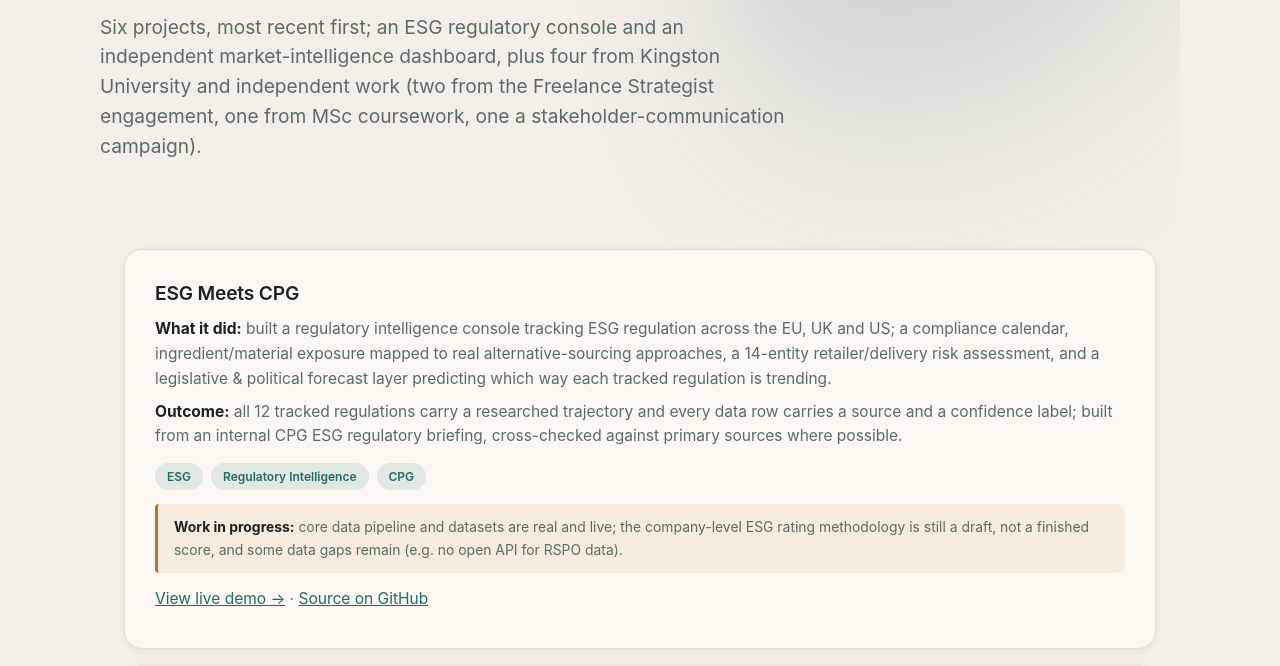
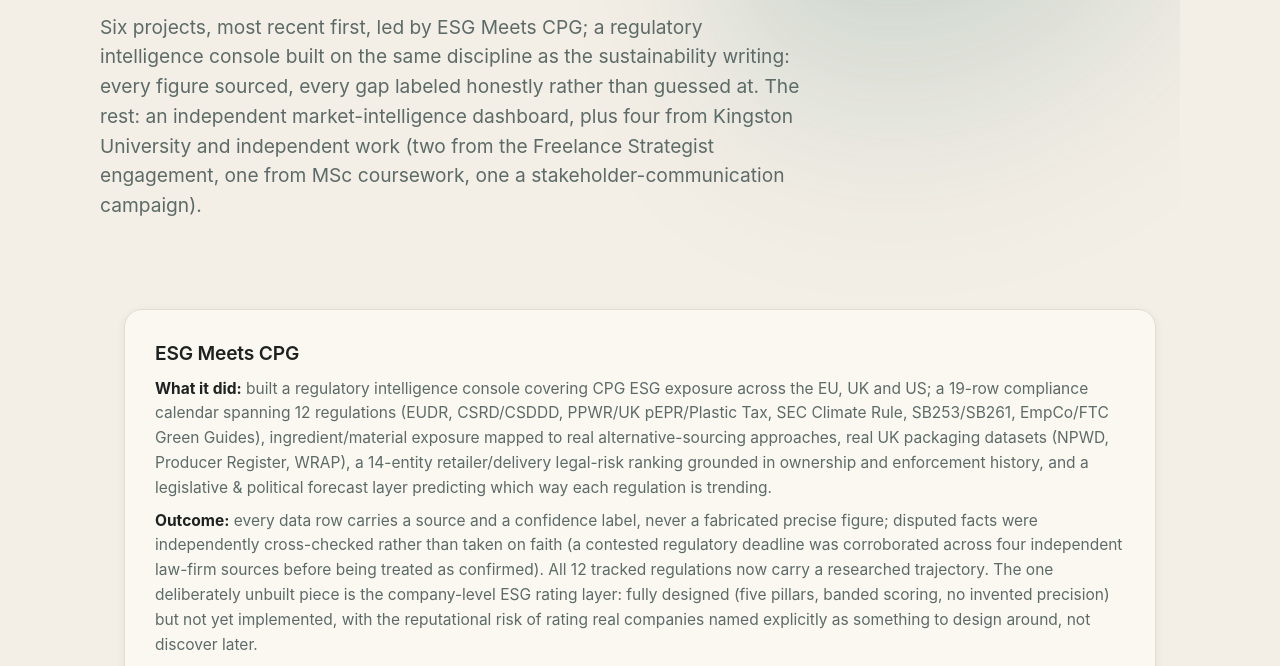
Before and after one commit to sheersh-star/Sheersh-s-Summary, a plain HTML site: page projects.html in a window 1280 px wide. Shown: the part 286-952 px from the top of the page. Drawn offline with Linux system fonts and the light colour scheme.

Commit message:
Refine ESG Meets CPG as the flagship project
Rewrote its Projects-page description to show the actual depth
already there: 19-row compliance calendar across 12 regulations,
real UK packaging datasets, a 14-entity legal-risk ranking, and a
hand-researched legislative/political forecast layer, with disputed
facts (e.g. the SB253 deadline shift) independently cross-checked
across 4 law-firm sources rather than taken on faith. Reframed the
honesty marker: instead of a blanket 'work in progress,' it now names
the one deliberately unbuilt piece (the company-rating layer, fully
designed but not yet implemented) and states plainly that everything
else is real, live, and sourced.

Propagated the same framing to Home's featured-project blurb, the
Projects-page intro (now leads with ESG Meets CPG by name), the
About page's belief list (cited as the concrete, built example of
'Receipts beat reports'), and the chat widget.

Co-Authored-By: Claude Sonnet 5 <noreply@anthropic.com>

```diff
--- a/chat-widget.js
+++ b/chat-widget.js
@@ -26,7 +26,7 @@
     },
     {
       keywords: ["project", "projects", "portfolio", "work sample", "case study"],
-      answer: "Six independent projects so far, most recent first: ESG Meets CPG (an ESG regulatory intelligence console, still a work in progress), the Frozen Dessert Market Console, a procurement & materials cost analysis that recommended carbon steel over tool steel, an investment case comparing renewable vs. conventional energy systems, The Fair Energy Project (a wind farm proposal for Mablethorpe, Lincolnshire), and a stakeholder communication & perception change campaign on pollution hazards. See the Projects page for the full write-ups."
+      answer: "Six independent projects so far, led by ESG Meets CPG (a regulatory intelligence console covering 12 CPG ESG regulations, every row sourced and confidence-labeled; the deliberately unbuilt piece is the company-rating layer, fully designed but not yet implemented). Also: the Frozen Dessert Market Console, a procurement & materials cost analysis that recommended carbon steel over tool steel, an investment case comparing renewable vs. conventional energy systems, The Fair Energy Project (a wind farm proposal for Mablethorpe, Lincolnshire), and a stakeholder communication & perception change campaign on pollution hazards. See the Projects page for the full write-ups."
     },
     {
       keywords: ["skill", "skills", "tool", "tools", "python", "sql", "excel", "software", "language", "languages"],
--- a/projects.html
+++ b/projects.html
@@ -28,7 +28,7 @@
   <div class="wrap hero">
     <p class="eyebrow">Projects</p>
     <h1 style="max-width:none;">Independent analysis</h1>
-    <p class="tagline">Six projects, most recent first; an ESG regulatory console and an independent market-intelligence dashboard, plus four from Kingston University and independent work (two from the Freelance Strategist engagement, one from MSc coursework, one a stakeholder-communication campaign).</p>
+    <p class="tagline">Six projects, most recent first, led by ESG Meets CPG; a regulatory intelligence console built on the same discipline as the sustainability writing: every figure sourced, every gap labeled honestly rather than guessed at. The rest: an independent market-intelligence dashboard, plus four from Kingston University and independent work (two from the Freelance Strategist engagement, one from MSc coursework, one a stakeholder-communication campaign).</p>
   </div>
 
   <section style="padding-top:0;">
@@ -38,10 +38,10 @@
         <div class="card-head">
           <h3 class="card-title">ESG Meets CPG</h3>
         </div>
-        <p><strong style="color:var(--ink);">What it did:</strong> built a regulatory intelligence console tracking ESG regulation across the EU, UK and US; a compliance calendar, ingredient/material exposure mapped to real alternative-sourcing approaches, a 14-entity retailer/delivery risk assessment, and a legislative &amp; political forecast layer predicting which way each tracked regulation is trending.</p>
-        <p><strong style="color:var(--ink);">Outcome:</strong> all 12 tracked regulations carry a researched trajectory and every data row carries a source and a confidence label; built from an internal CPG ESG regulatory briefing, cross-checked against primary sources where possible.</p>
-        <div class="tag-row"><span class="tag">ESG</span><span class="tag">Regulatory Intelligence</span><span class="tag">CPG</span></div>
-        <div class="pending"><strong>Work in progress:</strong> core data pipeline and datasets are real and live; the company-level ESG rating methodology is still a draft, not a finished score, and some data gaps remain (e.g. no open API for RSPO data).</div>
+        <p><strong style="color:var(--ink);">What it did:</strong> built a regulatory intelligence console covering CPG ESG exposure across the EU, UK and US; a 19-row compliance calendar spanning 12 regulations (EUDR, CSRD/CSDDD, PPWR/UK pEPR/Plastic Tax, SEC Climate Rule, SB253/SB261, EmpCo/FTC Green Guides), ingredient/material exposure mapped to real alternative-sourcing approaches, real UK packaging datasets (NPWD, Producer Register, WRAP), a 14-entity retailer/delivery legal-risk ranking grounded in ownership and enforcement history, and a legislative &amp; political forecast layer predicting which way each regulation is trending.</p>
+        <p><strong style="color:var(--ink);">Outcome:</strong> every data row carries a source and a confidence label, never a fabricated precise figure; disputed facts were independently cross-checked rather than taken on faith (a contested regulatory deadline was corroborated across four independent law-firm sources before being treated as confirmed). All 12 tracked regulations now carry a researched trajectory. The one deliberately unbuilt piece is the company-level ESG rating layer: fully designed (five pillars, banded scoring, no invented precision) but not yet implemented, with the reputational risk of rating real companies named explicitly as something to design around, not discover later.</p>
+        <div class="tag-row"><span class="tag">ESG</span><span class="tag">Regulatory Intelligence</span><span class="tag">CPG</span><span class="tag">Policy Research</span></div>
+        <div class="pending"><strong>Deliberately unfinished:</strong> the company-level ESG rating layer is designed but not yet built; everything else above is real, live, and sourced.</div>
         <p style="margin-top:14px;"><a href="https://esg-meets-cpg.netlify.app" target="_blank" rel="noopener">View live demo →</a> · <a href="https://github.com/sheersh-star/ESG-meets-CPG" target="_blank" rel="noopener">Source on GitHub</a></p>
       </div>
 
```
Also changed, not shown: about.html (+1 -1 lines), index.html (+1 -1 lines).
